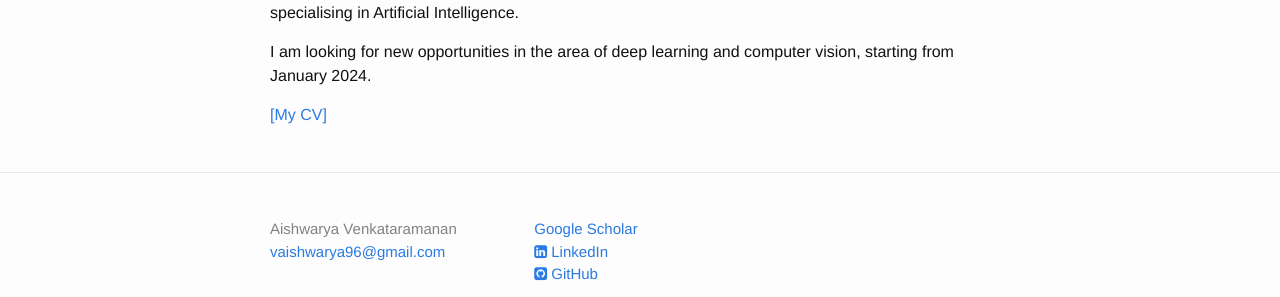
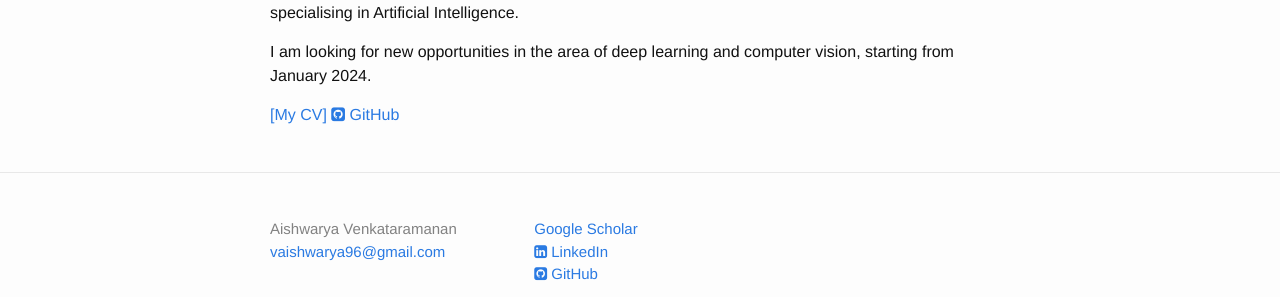
Before and after one commit to vaishwarya96/vaishwarya96.github.io, a Jekyll site: the page built from index.html, in a window 1280 px wide. Shown: the part 442-739 px from the top of the page. Built offline with Jekyll 4.4.1, drawn with Linux system fonts in a browser that asks for light colours; nearby versions of some CDN libraries; a style sheet for code colours, icons or effects is not loaded.

Commit message:
Adding codes

```diff
--- a/index.html
+++ b/index.html
@@ -11,7 +11,13 @@ layout: default
   <p>I am a PhD candidate at Université de Lorraine and Georgia Tech-CNRS in Metz, France. My research focuses on the development of deep learning and computer vision tools for environmental monitoring.
     Previously, I received my Masters in Electrical and Computer Engineering from Georgia Tech, specialising in Artificial Intelligence. </p>
   <p>I am looking for new opportunities in the area of deep learning and computer vision, starting from January 2024.</p>
-  <p><a href="https://vaishwarya96.github.io/assets/Aishwarya_CV.pdf">[My CV]</a></p>
+  <p><a href="https://vaishwarya96.github.io/assets/Aishwarya_CV.pdf">[My CV]</a>
+    <a href="https://github.com/vaishwarya96">
+      <i class="fa fa-github-square af"></i> GitHub
+    </a>
+
+
+  </p>
 
 
 
```
